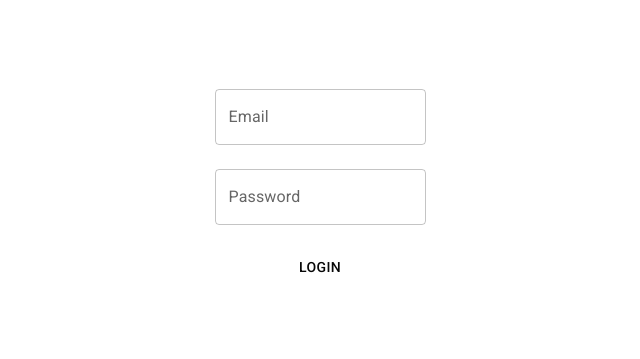
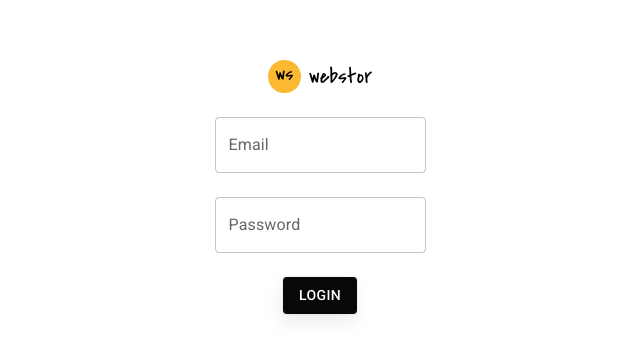
Before and after one commit to pedbr/seedandsporeadmin, a React (Create React App) app: page /account in a window 1280 px wide. Shown: the part 213-572 px from the top of the page, without its empty margins (320-960 px from the left). Built offline with nearby package versions, Linux system fonts and the light colour scheme; no server answers.

Commit message:
adds basic styling to login page

```diff
--- a/src/Views/LoginView.tsx
+++ b/src/Views/LoginView.tsx
@@ -1,7 +1,8 @@
 import { useRef } from 'react'
-import { Box, Button, Stack, TextField } from '@mui/material'
+import { Box, Button, Stack, TextField, Typography } from '@mui/material'
 import { auth } from '../api/firebase'
 import { signInWithEmailAndPassword } from 'firebase/auth'
+import Logo from '../components/Logo'
 
 const LoginView = () => {
   const emailRef = useRef<HTMLInputElement>(null)
@@ -27,13 +28,21 @@ const LoginView = () => {
         justifyContent={'center'}
         alignItems={'center'}
       >
+        <Box display={'flex'}>
+          <Logo sx={{ mr: 1 }} />
+          <Typography fontSize={'22px'} fontFamily={'Covered By Your Grace'}>
+            webstor
+          </Typography>
+        </Box>
         <TextField inputRef={emailRef} label={'Email'} />
         <TextField
           inputRef={passwordRef}
           type={'password'}
           label={'Password'}
         />
-        <Button onClick={handleLogin}>Login</Button>
+        <Button variant={'contained'} onClick={handleLogin}>
+          Login
+        </Button>
       </Stack>
     </Box>
   )
--- a/src/components/Logo.tsx
+++ b/src/components/Logo.tsx
@@ -7,7 +7,7 @@ interface LogoProps {
 
 const Logo: React.FC<LogoProps> = ({ sx }) => {
   return (
-    <Box sx={sx} bgcolor={'secondary.main'} px={0.8} borderRadius={'100%'}>
+    <Box sx={sx} bgcolor={'secondary.main'} px={0.9} borderRadius={'100%'}>
       <Typography fontSize={'20px'} fontFamily={'Covered By Your Grace'}>
         ws
       </Typography>
```
